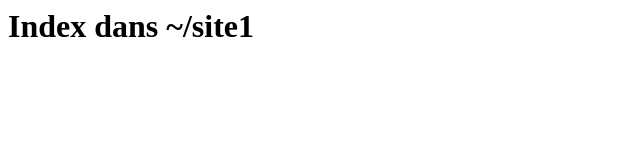
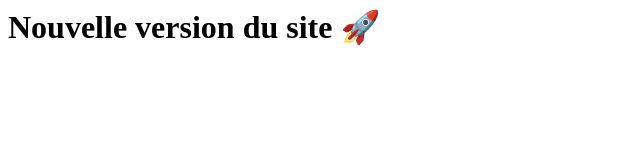
Before and after one commit to Kapriel-Talatinian/site1, a plain HTML site: page index.html in a window 1280 px wide. Shown: the whole page, without its empty margins (0-640 px from the left). Drawn offline with Linux system fonts and the light colour scheme.

Commit message:
Ma nouvelle version du site

```diff
--- a/index.html
+++ b/index.html
@@ -1 +1 @@
-<html><body><h1>Index dans ~/site1</h1></body></html>
+<html><body><h1>Nouvelle version du site 🚀</h1></body></html>
```
Also changed, not shown: 1 other file.
